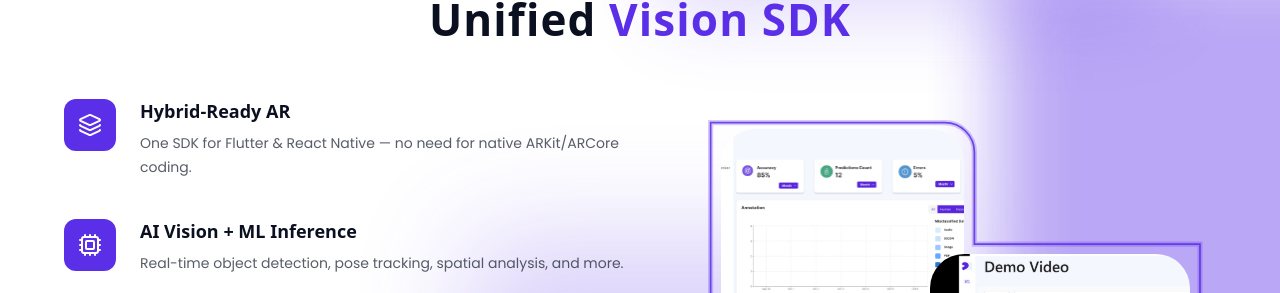
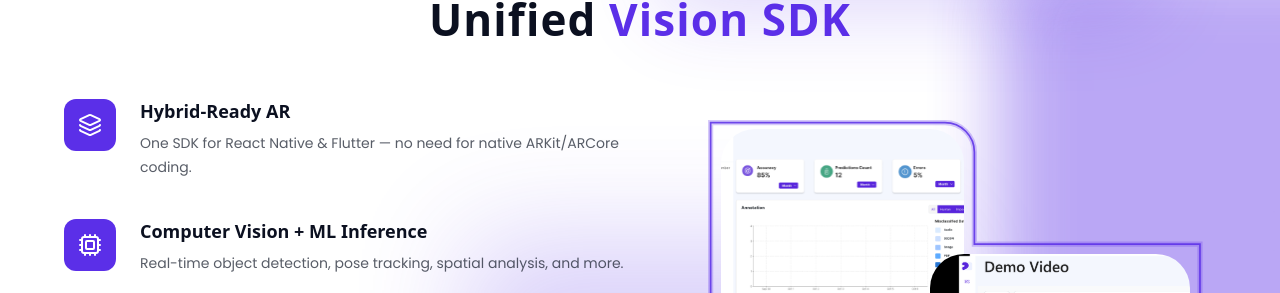
Before and after one commit to Cognivision-io/cognivision-web-platform-FE, a Next.js app: page / in a window 1280 px wide. Shown: the part 1553-1846 px from the top of the page. Built offline with nearby package versions, Linux system fonts and the light colour scheme; no server answers.

Commit message:
feat: update feature titles and descriptions for clarity and consistency

```diff
--- a/src/components/sections/landing/LandingPageSectionVisionSdk.tsx
+++ b/src/components/sections/landing/LandingPageSectionVisionSdk.tsx
@@ -16,11 +16,11 @@ const FEATURES: Feature[] = [
   {
     title: "Hybrid-Ready AR",
     description:
-      "One SDK for Flutter & React Native — no need for native ARKit/ARCore coding.",
+      "One SDK for React Native & Flutter — no need for native ARKit/ARCore coding.",
     Icon: Layers3,
   },
   {
-    title: "AI Vision + ML Inference",
+    title: "Computer Vision + ML Inference",
     description:
       "Real-time object detection, pose tracking, spatial analysis, and more.",
     Icon: Cpu,
```
